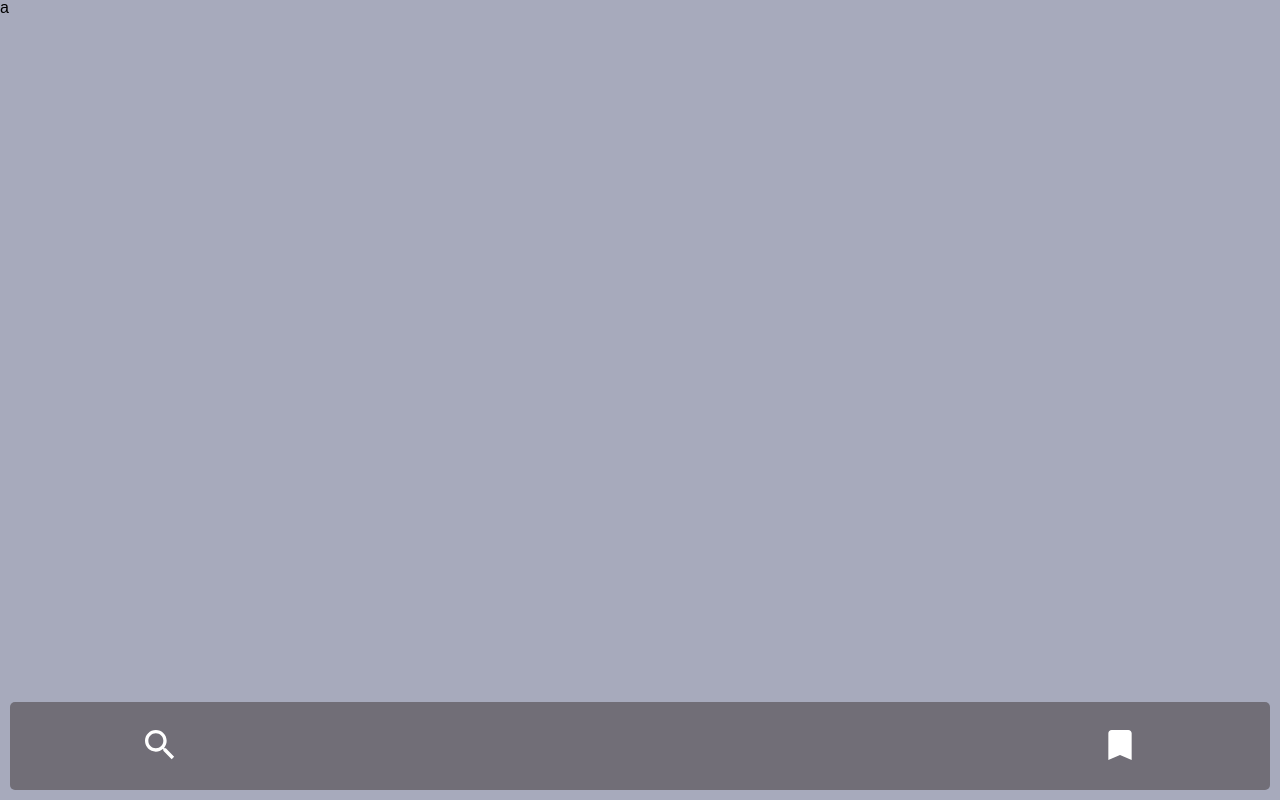
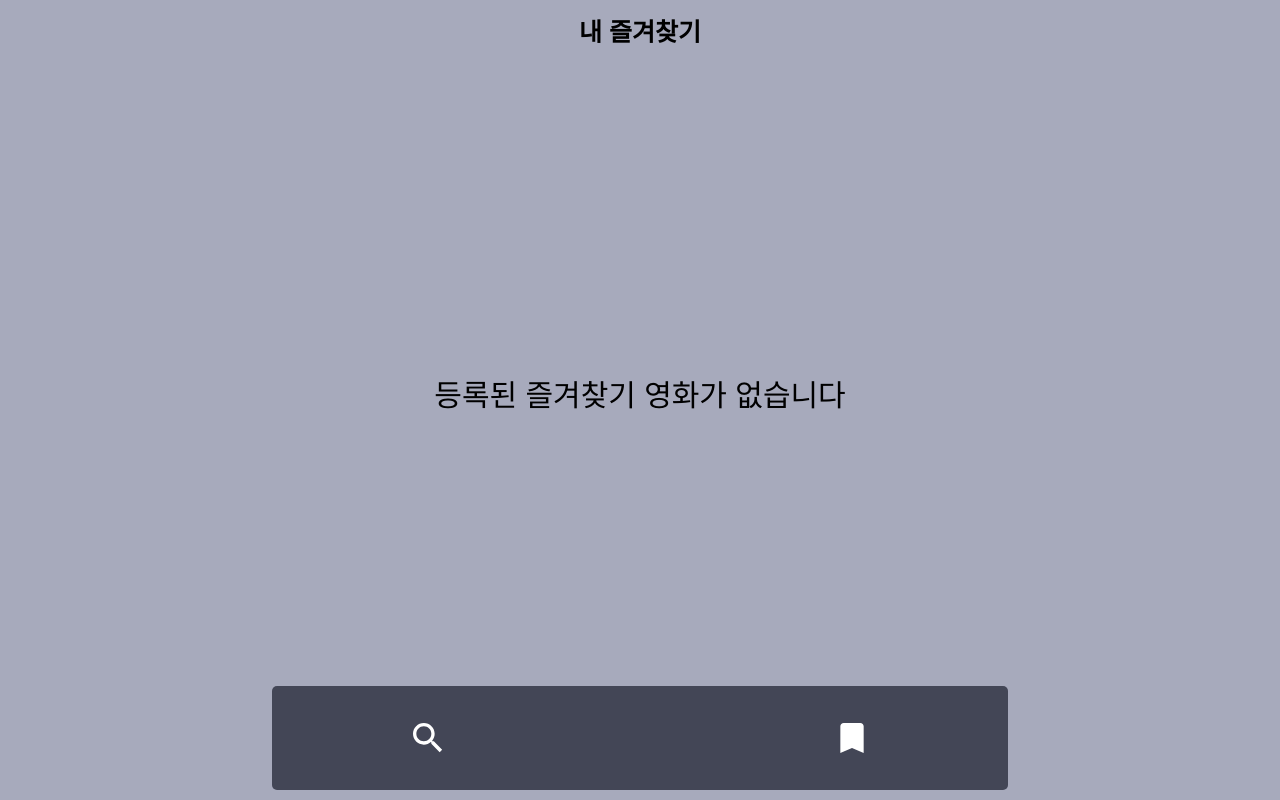
Before and after one commit to Hwang-gPwls/movie-list, a React (Create React App) app: page /bookmark in a window 1280 px wide. Built offline with nearby package versions, Linux system fonts and the light colour scheme.

Commit message:
style: Component 및 화면 css 수정

```diff
--- a/src/components/Content.tsx
+++ b/src/components/Content.tsx
@@ -1,10 +1,11 @@
 import React, { useState } from "react";
+import { useRecoilState } from "recoil";
 import styled from "styled-components";
+import { IconButton } from "@mui/material";
 import StarIcon from "@mui/icons-material/Star";
+import Modal from "./Modal";
+import { IMovie } from "../api/movie";
 import defaultIMG from "../public/images/no-image.png";
-import { IMovie } from "../api/movie";
-import Modal from "./Modal";
-import { useRecoilState } from "recoil";
 import { bookmarkItemState } from "../recoil/movie/atom";
 
 const replaceItemAtIndex = (arr: IMovie[], index: number, newValue: IMovie) => {
@@ -64,6 +65,7 @@ const Content = ({ id, posterUrl, title, type, year }: IMovie) => {
           setModalOpen={setModalOpen}
         />
       )}
+      <ContentBox>
         <Container key={id} id={id} onClick={contentClickHandler}>
           <img
             className="movie-poster"
@@ -72,39 +74,58 @@ const Content = ({ id, posterUrl, title, type, year }: IMovie) => {
             onError={handleImgError}
           />
           <div className="movie-info">
-          <h2>{title}</h2>
-          <h2>{type}</h2>
-          <h2>{year}</h2>
+            <h2 className="movie-info_title">{title}</h2>
+            <div className="movie-info_value">
+              <p className="movie-info_value__type">{type.toUpperCase()}</p>
+              <p className="movie-info_value__year">{year}</p>
+            </div>
+            <div className="movie-info_bookmark">
               {isCurContentBookmark ? (
+                <IconButton aria-label="bookmark">
                   <StarIcon
                     sx={{
                       color: "#f6ea8c",
-                fontSize: 40,
+                      fontSize: 35,
                     }}
                   />
+                </IconButton>
               ) : (
+                <IconButton aria-label="bookmark">
                   <StarIcon
                     sx={{
                       color: "gray",
-                fontSize: 40,
+                      fontSize: 35,
                     }}
                   />
+                </IconButton>
               )}
-          <button className="btn">Continue</button>
+            </div>
           </div>
         </Container>
+      </ContentBox>
     </>
   );
 };
 
 export default Content;
 
+const ContentBox = styled.div`
+  width: 100%;
+  display: flex;
+  flex-direction: column;
+  justify-content: center;
+  align-items: center;
+`;
+
 const Container = styled.div`
-  background-color: #fff;
-  border-radius: 10px;
+  width: 32.75rem;
+  height: 15rem;
+  background: ${({ theme }) => theme.color.white};
+  border: 3px solid ${({ theme }) => theme.color.black};
+  border-radius: 5px;
   box-shadow: 0 10px 10px rgba(0, 0, 0, 0.2);
   display: flex;
-  width: 700px;
+  padding: 0.5rem;
   max-width: 100%;
   margin: 20px;
   overflow: hidden;
@@ -116,27 +137,41 @@ const Container = styled.div`
   }
 
   .movie-poster {
-    padding: 30px;
-    max-width: 250px;
+    width: 10.6875rem;
+    height: 100%;
+    object-fit: cover;
   }
 
   .movie-info {
+    width: 100%;
     padding: 30px;
     position: relative;
-    width: 100%;
+
+    &_title {
+      font-size: 18px;
+      font-weight: 600;
     }
 
-  .btn {
-    background-color: #2a265f;
-    border: 0;
-    border-radius: 50px;
-    box-shadow: 0 10px 10px rgba(0, 0, 0, 0.2);
-    color: #fff;
-    font-size: 16px;
-    padding: 12px 25px;
+    &_value {
+      display: flex;
+      justify-content: end;
+      margin-top: 30px;
+
+      &__type {
+        font-weight: 400;
+      }
+
+      &__year {
+        margin-left: 10px;
+        font-weight: 600;
+      }
+    }
+
+    &_bookmark {
       position: absolute;
-    bottom: 30px;
-    right: 30px;
-    letter-spacing: 1px;
+      bottom: 0;
+      right: 0;
+      margin: 0 10px 10px 0;
+    }
   }
 `;
--- a/src/components/SearchBar.tsx
+++ b/src/components/SearchBar.tsx
@@ -1,5 +1,5 @@
-import { ComponentProps, useRef, useState } from "react";
-import { useSetRecoilState } from "recoil";
+import { ComponentProps, useEffect, useRef, useState } from "react";
+import { useRecoilState, useSetRecoilState } from "recoil";
 import styled from "styled-components";
 import { makeStyles } from "@material-ui/core/styles";
 import { Button, TextField } from "@mui/material";
@@ -8,22 +8,23 @@ import { searchKeywordState } from "../recoil/movie/atom";
 
 const useStyles = makeStyles({
   button: {
-    width: "8rem",
+    width: "9.5rem",
     backgroundColor: `#434656 !important`,
     color: "white",
     borderRadius: "0 10px 10px 0 !important",
+    zIndex: 999,
   },
   input: {
-    width: "26rem",
+    width: "35.5rem",
     backgroundColor: `#fff !important`,
     borderRadius: "10px 0 0 10px",
+    zIndex: 999,
   },
 });
 
 const SearchBar = () => {
   const classes = useStyles();
-
-  const setKeyword = useSetRecoilState(searchKeywordState);
+  const [keyword, setKeyword] = useRecoilState(searchKeywordState);
   const [inputVal, setInputVal] = useState("");
   const searchInput = useRef<HTMLInputElement>(null);
 
@@ -31,6 +32,10 @@ const SearchBar = () => {
     const { value } = e.target;
     setInputVal(value);
   };
+
+  useEffect(() => {
+    setInputVal(keyword);
+  }, []);
 
   return (
     <Container>
@@ -41,6 +46,7 @@ const SearchBar = () => {
         className={classes.input}
         ref={searchInput}
         onChange={onChange}
+        value={inputVal}
       />
 
       <Button
@@ -66,4 +72,5 @@ const Container = styled.div`
   justify-content: center;
   width: 100%;
   top: 7px;
+  z-index: 999;
 `;
--- a/src/layouts/Footer.tsx
+++ b/src/layouts/Footer.tsx
@@ -1,48 +1,57 @@
-import { useState } from "react";
 import styled from "styled-components";
 import { Link } from "react-router-dom";
+import { IconButton } from "@mui/material";
 import BookmarkIcon from "@mui/icons-material/Bookmark";
 import SearchIcon from "@mui/icons-material/Search";
 
 const Footer = () => {
-  const [isFocus, setIsFocus] = useState(false);
-
   return (
+    <FooterBox>
       <Container>
         <div className="nav">
           <Link to={"/"} key={"search"}>
+            <IconButton aria-label="search">
               <SearchIcon
                 sx={{
                   color: "white",
                   fontSize: 40,
                 }}
               />
+            </IconButton>
           </Link>
           <Link to={"/bookmark"} key={"bookmark"}>
+            <IconButton aria-label="bookmark">
               <BookmarkIcon
                 sx={{
                   color: "white",
                   fontSize: 40,
                 }}
               />
+            </IconButton>
           </Link>
         </div>
       </Container>
+    </FooterBox>
   );
 };
 
+const FooterBox = styled.div`
+  width: 100%;
+  position: relative;
+`;
+
 const Container = styled.div`
-  height: 7vh;
+  width: 30rem;
+  height: 4.5rem;
   padding: 1rem 8rem;
   position: fixed;
-  bottom: 0;
   left: 0;
   right: 0;
-  margin-bottom: 0.625rem;
-  margin-left: 0.625rem;
-  margin-right: 0.625rem;
+  bottom: 0;
+  margin: 0.625rem auto;
   border-radius: 5px;
-  background-color: #716e77;
+  background-color: ${({ theme }) => theme.color.darkgray};
+
   .nav {
     display: flex;
     align-items: center;
--- a/src/pages/Bookmark.tsx
+++ b/src/pages/Bookmark.tsx
@@ -1,5 +1,53 @@
+import { useRecoilValue } from "recoil";
+import styled from "styled-components";
+import Content from "../components/Content";
+import { bookmarkItemState } from "../recoil/movie/atom";
+
 const Bookmark = () => {
-  return <div>a</div>;
+  const bookmarkItems = useRecoilValue(bookmarkItemState);
+
+  return (
+    <Container>
+      <Title>
+        <h1 className="title">내 즐겨찾기</h1>
+      </Title>
+      {bookmarkItems.length ? (
+        bookmarkItems.map((item) => (
+          <Content
+            key={item.id}
+            id={item.id}
+            posterUrl={item.posterUrl}
+            title={item.title}
+            type={item.type}
+            year={item.year}
+          />
+        ))
+      ) : (
+        <div className="no-content">{"등록된 즐겨찾기 영화가 없습니다"}</div>
+      )}
+    </Container>
+  );
 };
 
 export default Bookmark;
+
+const Container = styled.div`
+  width: 100%;
+
+  .no-content {
+    margin: 42vh 0 0 0;
+    font-size: 30px;
+    text-align: center;
+  }
+`;
+
+const Title = styled.div`
+  font-size: 30px;
+  margin-top: 20px;
+  text-align: center;
+
+  .title {
+    font-size: 25px;
+    font-weight: 900;
+  }
+`;
--- a/src/pages/Search.tsx
+++ b/src/pages/Search.tsx
@@ -1,22 +1,18 @@
-import { useCallback, useEffect, useMemo, useRef, useState } from "react";
-import { useRecoilState } from "recoil";
+import { useCallback, useEffect, useMemo, useRef } from "react";
+import { useRecoilValue } from "recoil";
 import styled from "styled-components";
 import useFetchMovie from "../api/movie";
 import Content from "../components/Content";
-import Modal from "../components/Modal";
 import SearchBar from "../components/SearchBar";
-import { searchKeyword, modalOpen } from "../recoil/movie";
+import { searchKeywordState } from "../recoil/movie/atom";
 
 const Search = () => {
-  //   const [modalOpen, setModalOpen] = useState(false);
-  const [selectedItem, setSeleectedItem] = useState("");
-  const [keyword, setKeyword] = useRecoilState(searchKeyword);
+  const keyword = useRecoilValue(searchKeywordState);
+
   const { data, hasNextPage, isFetching, fetchNextPage, isError, refetch } =
     useFetchMovie({
       searchString: keyword,
     });
-
-  console.log(modalOpen);
 
   useEffect(() => {
     refetch();
@@ -27,8 +23,6 @@ const Search = () => {
       ? data.pages.flatMap(({ data }) => data.Search)
       : [];
   }, [data]);
-
-  console.log(movies);
 
   type IntersectHandler = (
     entry: IntersectionObserverEntry,
@@ -78,29 +72,20 @@ const Search = () => {
   return (
     <>
       <SearchBar />
-      {/* <button
-        onClick={() => {
-          setModalOpen(true);
-        }}
-      >
-        모달 띄우기
-      </button> */}
-      {modalOpen && <Modal header={"aaaa"} selectedItem={selectedItem} />}
       <Container>
         {movies.length ? (
-          movies.map((movie) => (
+          movies.map((movie, idx) => (
             <Content
-              key={movie.imdID}
+              key={idx}
               id={movie.imdbID}
               posterUrl={movie.Poster}
               title={movie.Title}
               type={movie.Type}
               year={movie.Year}
-              isBookmark={false}
             />
           ))
         ) : (
-          <div>{"검색 결과가 없습니다"}</div>
+          <div className="no-content">{"검색 결과가 없습니다"}</div>
         )}
       </Container>
       <Target ref={ref} />
@@ -115,5 +100,11 @@ const Target = styled.div`
 `;
 
 const Container = styled.div`
-  margin-top: 135px;
+  margin-top: 4rem;
+
+  .no-content {
+    margin: 42vh 0 0 0;
+    font-size: 30px;
+    text-align: center;
+  }
 `;
--- a/src/styles/theme.ts
+++ b/src/styles/theme.ts
@@ -2,8 +2,8 @@ export const theme = {
   color: {
     white: "#fff",
     black: "#000",
+    gray: "#a7aabc",
     darkgray: "#434656",
-    gray: "#a7aabc",
     lightpurple: "#a6accd",
   },
 };
```
Lines whose indentation alone changed are shown as unchanged.
